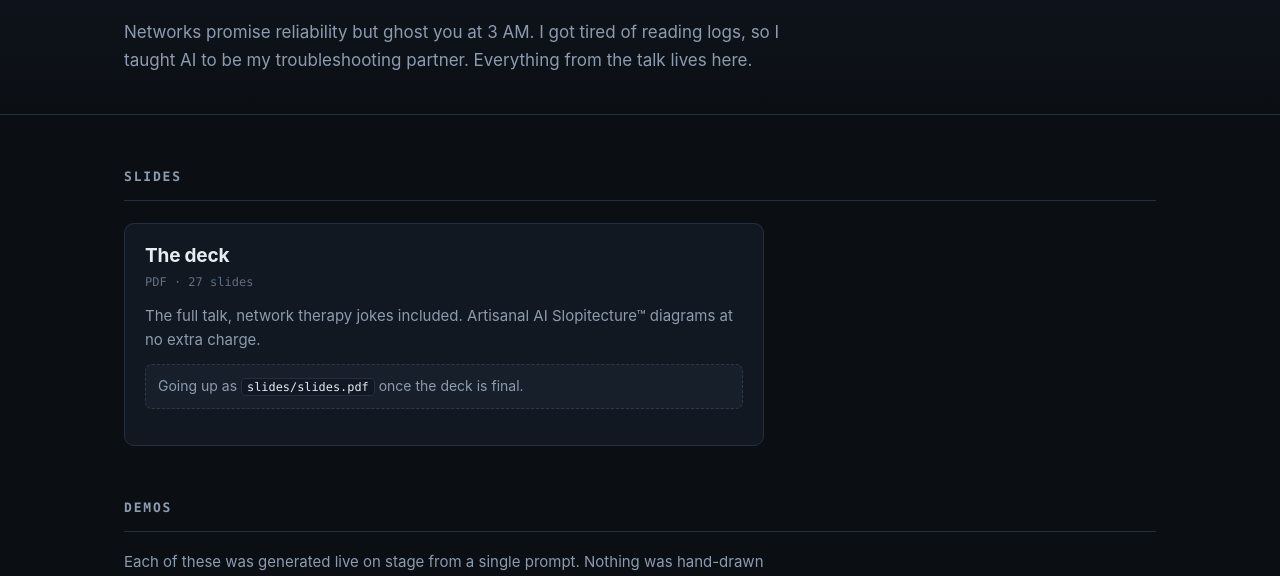
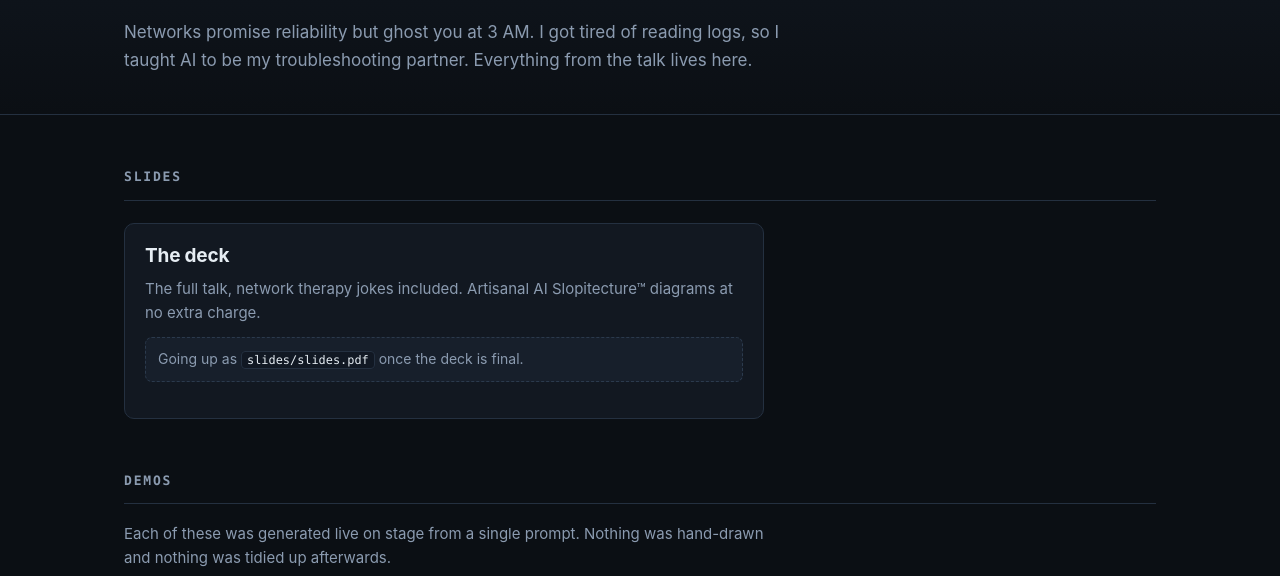
Before and after one commit to skyefugate/2026-09-SecKC-AI-Talk, a plain HTML site: page docs/index.html in a window 1280 px wide. Shown: the part 221-797 px from the top of the page. Drawn offline with Linux system fonts and the light colour scheme.

Commit message:
docs: drop slide-number cross-references
Citations like "slide 16" and "Slides 16 through 18" pinned the docs to a specific
deck ordering, which breaks quietly every time the deck is reordered. The prose
stands on its own without them. Also drops the slide count for the same reason.

References to the deck itself are kept - that is the thing being hosted.

```diff
--- a/docs/index.html
+++ b/docs/index.html
@@ -35,7 +35,6 @@
     <div class="grid">
       <article class="card wide">
         <h3>The deck</h3>
-        <p class="meta">PDF &middot; 27 slides</p>
         <p>
           The full talk, network therapy jokes included. Artisanal AI
           Slopitecture&trade; diagrams at no extra charge.
```
Also changed, not shown: 6 other files.
